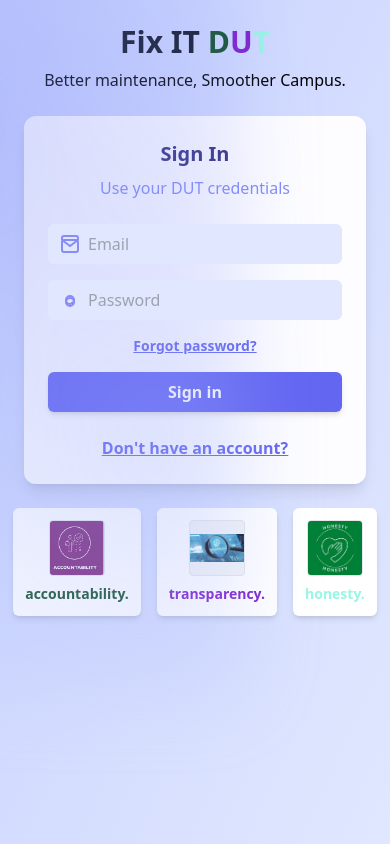
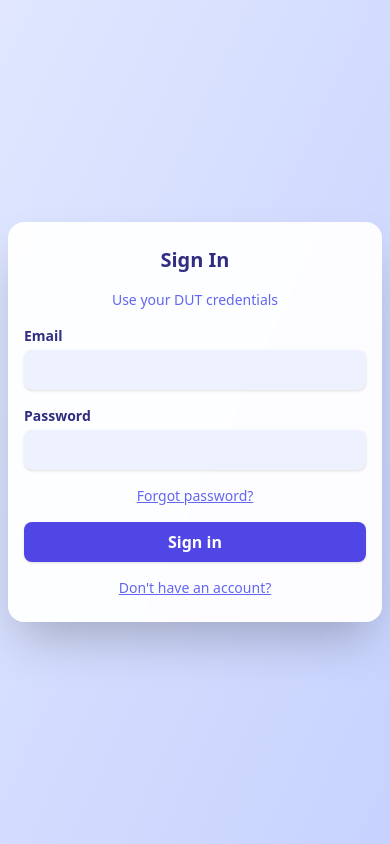
Before and after one commit to T9039/DUTFixIt, a Flask app: page /sign-in in a window 390 px wide. Run offline with Flask 3, Linux system fonts and the light colour scheme; some libraries are stand-ins or nearby versions.

Commit message:
updated them to the latest styling, and layout

```diff
--- a/templates/sign-in.html
+++ b/templates/sign-in.html
@@ -1,285 +1,98 @@
-{% extends 'base.html' %} {% block head %}
+{% extends 'base.html' %}
+{% block head %}
+<title>Sign-in</title>
 
-<title>Fix IT DUT</title>
+<style>
+  @keyframes fadein {
+    from {
+      opacity: 0;
+      transform: translateY(20px);
+    }
+    to {
+      opacity: 1;
+      transform: translateY(0);
+    }
+  }
+  .animate-fadein {
+    animation: fadein 0.8s ease-in-out;
+  }
+</style>
+{% endblock %}
 
-{% endblock %} {% block body %}
-<!-- Background blur shapes -->
-<div
-  class="absolute inset-0 -top-36 -left-36 w-screen h-screen opacity-35 blur-2xl pointer-events-none z-0 bg-[radial-gradient(circle_at_20%_30%,#818cf8_0%,transparent_70%),radial-gradient(circle_at_80%_70%,#a5b4fc_0%,transparent_70%)]"
-></div>
+{% block body %}
+<div class="min-h-screen flex items-center justify-center">
+  <div class="w-full max-w-md md:max-w-xl mx-auto flex flex-col items-center justify-center animate-fadein px-2">
+    <div class="bg-white/95 backdrop-blur-sm rounded-2xl shadow-2xl w-full px-4 py-6 md:px-10 md:py-12 flex flex-col items-center">
 
-<!-- Desktop/Tablet Layout -->
-<div
-  class="container relative z-10 mx-auto flex flex-wrap gap-12 rounded-2xl bg-white/85 shadow-xl p-10 min-h-[550px] max-w-6xl animate-fade-in hidden md:flex"
->
-  <!-- Left section -->
-  <div
-    class="flex-1 min-w-[300px] flex flex-col items-center justify-center gap-1 pb-4"
-  >
-    <h1
-      class="fixit-logo font-black text-[2.8rem] tracking-tight cursor-pointer transition-transform duration-200 ease-out hover:scale-110 hover:-rotate-2 hover:shadow-lg focus:scale-110 focus:-rotate-2 focus:shadow-lg outline-none"
-    >
-      <span class="text-gray-900">Fix IT </span
-      ><span class="text-green-900">D</span
-      ><span class="text-purple-700">U</span
-      ><span class="text-teal-200">T</span>
-    </h1>
-    <p
-      class="subtitle font-semibold text-indigo-500 text-xl text-center max-w-xl"
-    >
-      Better Maintenance, Smoother Campus.
-    </p>
-    <div class="flex gap-7 mt-8 justify-center items-center max-w-xl">
-      <div
-        class="image-box flex-1 max-w-[8rem] aspect-square rounded-xl shadow-md overflow-hidden bg-white hover:scale-110 hover:-rotate-2 hover:shadow-2xl transition-transform duration-200"
-      >
-        <img
-          class="w-full h-full object-cover"
-          src="https://www.dut.ac.za/wp-content/uploads/2023/04/Living-the-values-webpage-12.jpg"
-          alt="Living the Values"
-        />
-      </div>
-      <div
-        class="image-box flex-1 max-w-[8rem] aspect-square rounded-xl shadow-md overflow-hidden bg-white hover:scale-110 hover:-rotate-2 hover:shadow-2xl transition-transform duration-200"
-      >
-        <img
-          class="w-full h-full object-cover"
-          src="https://tse1.mm.bing.net/th/id/OIP.VX6SIViqqympaVRBfSyZpAHaD4?rs=1&pid=ImgDetMain&o=7&rm=3"
-          alt="Accountability"
-        />
-      </div>
-      <div
-        class="image-box flex-1 max-w-[8rem] aspect-square rounded-xl shadow-md overflow-hidden bg-white hover:scale-110 hover:-rotate-2 hover:shadow-2xl transition-transform duration-200"
-      >
-        <img
-          class="w-full h-full object-cover"
-          src="https://tse4.mm.bing.net/th/id/OIP.isrOqF66q9wz8l1k6jNPQAHaHa?rs=1&pid=ImgDetMain&o=7&rm=3"
-          alt="Transparency"
-        />
-      </div>
+      <!-- Desktop Sign-in Form -->
+      <form id="loginForm" class="hidden md:block w-full space-y-4">
+        <h2 class="text-xl md:text-2xl font-bold text-indigo-900 mb-1 text-center">Sign In</h2>
+        <p class="text-indigo-500 mb-2 text-center font-medium text-sm md:text-base">Use your DUT credentials</p>
+
+        <div>
+          <label for="email" class="block text-sm font-semibold text-indigo-900 mb-1">Email</label>
+          <input id="email" name="email" type="email" autocomplete="username"
+            class="w-full px-3 py-2 rounded-lg bg-indigo-50 focus:bg-white focus:outline-none focus:ring-2 focus:ring-indigo-300 text-base shadow"/>
+          <div id="desktopEmailError" class="text-sm text-red-600 mt-1 hidden"></div>
+        </div>
+
+        <div>
+          <label for="password" class="block text-sm font-semibold text-indigo-900 mb-1">Password</label>
+          <input id="password" name="password" type="password" autocomplete="current-password"
+            class="w-full px-3 py-2 rounded-lg bg-indigo-50 focus:bg-white focus:outline-none focus:ring-2 focus:ring-indigo-300 text-base shadow"/>
+          <div id="desktopPasswordError" class="text-sm text-red-600 mt-1 hidden"></div>
+        </div>
+
+        <div class="flex justify-between items-center">
+          <a href="/forgot-password/email" class="text-indigo-500 underline hover:text-indigo-700 text-sm">Forgot password?</a>
+        </div>
+
+        <button type="submit"
+          class="w-full bg-indigo-600 hover:bg-indigo-700 text-white font-semibold py-2 rounded-lg shadow transition text-base">
+          Sign in
+        </button>
+
+        <p class="register-link text-indigo-500 text-center mt-2 font-medium text-sm">
+          <a href="/sign-up" class="underline hover:text-indigo-700">Don't have an account?</a>
+        </p>
+      </form>
+
+      <!-- Mobile Sign-in Form -->
+      <form id="mobileSignInForm" class="block md:hidden w-full space-y-4">
+        <h2 class="text-xl font-bold text-indigo-900 mb-1 text-center">Sign In</h2>
+        <p class="text-indigo-500 mb-2 text-center font-medium text-sm">Use your DUT credentials</p>
+
+        <div>
+          <label for="mobileEmail" class="block text-sm font-semibold text-indigo-900 mb-1">Email</label>
+          <input id="mobileEmail" name="email" type="email" autocomplete="username"
+            class="w-full px-3 py-2 rounded-lg bg-indigo-50 focus:bg-white focus:outline-none focus:ring-2 focus:ring-indigo-300 text-base shadow"/>
+          <div id="mobileEmailError" class="text-sm text-red-600 mt-1 hidden"></div>
+        </div>
+
+        <div>
+          <label for="mobilePassword" class="block text-sm font-semibold text-indigo-900 mb-1">Password</label>
+          <input id="mobilePassword" name="password" type="password" autocomplete="current-password"
+            class="w-full px-3 py-2 rounded-lg bg-indigo-50 focus:bg-white focus:outline-none focus:ring-2 focus:ring-indigo-300 text-base shadow"/>
+          <div id="mobilePasswordError" class="text-sm text-red-600 mt-1 hidden"></div>
+        </div>
+
+        <a href="/forgot-password/email" class="text-indigo-500 underline hover:text-indigo-700 text-sm block text-center">
+          Forgot password?
+        </a>
+
+        <button type="submit"
+          class="w-full bg-indigo-600 hover:bg-indigo-700 text-white font-semibold py-2 rounded-lg shadow transition text-base">
+          Sign in
+        </button>
+
+        <p class="register-link text-indigo-500 text-center mt-2 font-medium text-sm">
+          <a href="/sign-up" class="underline hover:text-indigo-700">Don't have an account?</a>
+        </p>
+      </form>
+
     </div>
-  </div>
-
-  <!-- Right section (form) -->
-  <div
-    class="flex-1 max-w-sm w-full flex flex-col items-center bg-white rounded-xl shadow-lg p-8 relative"
-  >
-    <h2 class="text-3xl font-bold text-indigo-900 mb-2">Sign In</h2>
-    <p class="subtitle text-indigo-400 font-medium mb-6">
-      Use your DUT credentials
-    </p>
-    <form id="loginForm" class="w-full">
-      <!-- Email -->
-      <label for="email" class="font-medium">Email</label>
-      <div class="relative mb-2">
-        <span
-          class="absolute left-3 top-1/2 -translate-y-1/2 text-indigo-500 opacity-70"
-        >
-          <!-- email icon -->
-          <svg
-            width="20"
-            height="20"
-            fill="none"
-            stroke="currentColor"
-            stroke-width="2"
-          >
-            <path d="M2 6V4a2 2 0 0 1 2-2h12a2 2 0 0 1 2 2v2" />
-            <rect x="2" y="6" width="16" height="12" rx="2" />
-            <path d="M2 6l8 6 8-6" />
-          </svg>
-        </span>
-        <input
-          id="email"
-          name="email"
-          type="email"
-          autocomplete="username"
-          class="w-full pl-10 pr-3 py-2 rounded-md bg-indigo-100 shadow-sm focus:bg-white focus:ring-2 focus:ring-indigo-300 outline-none"
-        />
-      </div>
-      <div
-        class="error-message text-red-600 text-sm hidden"
-        id="desktopEmailError"
-      ></div>
-
-      <!-- Password -->
-      <label for="password" class="font-medium">Password</label>
-      <div class="relative mb-2">
-        <span
-          class="absolute left-3 top-1/2 -translate-y-1/2 text-indigo-500 opacity-70"
-        >
-          <!-- lock icon -->
-          <svg
-            width="20"
-            height="20"
-            fill="none"
-            stroke="currentColor"
-            stroke-width="2"
-          >
-            <rect x="6" y="8" width="8" height="8" rx="4" />
-            <path d="M12 12v2" />
-            <circle cx="10" cy="10" r="4" />
-          </svg>
-        </span>
-        <input
-          id="password"
-          name="password"
-          type="password"
-          autocomplete="current-password"
-          class="w-full pl-10 pr-3 py-2 rounded-md bg-indigo-100 shadow-sm focus:bg-white focus:ring-2 focus:ring-indigo-300 outline-none"
-        />
-      </div>
-      <div
-        class="error-message text-red-600 text-sm hidden"
-        id="desktopPasswordError"
-      ></div>
-
-      <a
-        href="Forgot password(DSKTOP).HTML"
-        class="text-indigo-500 underline text-sm font-semibold block mt-2 mb-4"
-        >Forgot password?</a
-      >
-      <button
-        type="submit"
-        class="bg-indigo-500 text-white font-bold py-2 rounded-md w-full shadow-md hover:bg-indigo-400 active:scale-95 transition"
-      >
-        Sign in
-      </button>
-    </form>
-    <p class="mt-10 text-indigo-500 underline font-semibold">
-      <a href="sign-up.html">Don't have an account?</a>
-    </p>
   </div>
 </div>
 
-<!-- Mobile stacked layout -->
-<main
-  class="flex flex-col items-center min-h-screen p-6 text-center bg-gradient-to-br from-indigo-200 to-indigo-100 md:hidden animate-fade-in"
->
-  <h1 class="fixit-logo font-black text-3xl cursor-pointer">
-    <span class="text-gray-900">Fix IT </span
-    ><span class="text-green-900">D</span><span class="text-purple-700">U</span
-    ><span class="text-teal-200">T</span>
-  </h1>
-  <div class="tagline mt-2 mb-6 font-medium">
-    Better maintenance, Smoother Campus.
-  </div>
-  <form
-    id="mobileSignInForm"
-    action="dashboard.html"
-    method="get"
-    class="mobile-form bg-white/95 rounded-xl shadow-lg p-6 w-full max-w-md"
-  >
-    <h2 class="text-xl font-bold text-indigo-900 mb-2">Sign In</h2>
-    <p class="text-indigo-400 font-medium mb-6">Use your DUT credentials</p>
-    <div class="mb-4 relative">
-      <span
-        class="absolute left-3 top-1/2 -translate-y-1/2 text-indigo-500 opacity-70"
-      >
-        <svg
-          width="20"
-          height="20"
-          fill="none"
-          stroke="currentColor"
-          stroke-width="2"
-        >
-          <path d="M2 6V4a2 2 0 0 1 2-2h12a2 2 0 0 1 2 2v2" />
-          <rect x="2" y="6" width="16" height="12" rx="2" />
-          <path d="M2 6l8 6 8-6" />
-        </svg>
-      </span>
-      <input
-        type="email"
-        id="mobileEmail"
-        name="email"
-        placeholder="Email"
-        required
-        autocomplete="username"
-        class="w-full pl-10 pr-3 py-2 rounded-md bg-indigo-100 focus:bg-white focus:ring-2 focus:ring-indigo-300 outline-none"
-      />
-      <div
-        class="error-message text-red-600 text-sm hidden"
-        id="mobileEmailError"
-      ></div>
-    </div>
-    <div class="mb-4 relative">
-      <span
-        class="absolute left-3 top-1/2 -translate-y-1/2 text-indigo-500 opacity-70"
-      >
-        <svg
-          width="20"
-          height="20"
-          fill="none"
-          stroke="currentColor"
-          stroke-width="2"
-        >
-          <rect x="6" y="8" width="8" height="8" rx="4" />
-          <path d="M12 12v2" />
-          <circle cx="10" cy="10" r="4" />
-        </svg>
-      </span>
-      <input
-        type="password"
-        id="mobilePassword"
-        name="password"
-        placeholder="Password"
-        required
-        autocomplete="current-password"
-        class="w-full pl-10 pr-3 py-2 rounded-md bg-indigo-100 focus:bg-white focus:ring-2 focus:ring-indigo-300 outline-none"
-      />
-      <div
-        class="error-message text-red-600 text-sm hidden"
-        id="mobilePasswordError"
-      ></div>
-    </div>
-    <a
-      href="Forgot password(DSKTOP).HTML"
-      class="text-indigo-500 underline text-sm font-semibold block mb-4"
-      >Forgot password?</a
-    >
-    <button
-      type="submit"
-      class="bg-indigo-500 text-white font-bold py-2 rounded-md w-full shadow-md hover:bg-indigo-400 active:scale-95 transition"
-    >
-      Sign in
-    </button>
-    <p class="mt-6 text-indigo-500 underline font-semibold">
-      <a href="sign-up.html">Don't have an account?</a>
-    </p>
-  </form>
-  <div class="mobile-value-cards flex gap-4 mt-6 max-w-md">
-    <div
-      class="value-card bg-white rounded-md shadow-md p-3 flex flex-col items-center font-semibold text-sm"
-    >
-      <img
-        src="static/img/accountability.png"
-        class="w-14 h-14 object-contain mb-2 rounded border bg-gray-100"
-        alt="Accountability"
-      />
-      <span class="text-green-900">accountability.</span>
-    </div>
-    <div
-      class="value-card bg-white rounded-md shadow-md p-3 flex flex-col items-center font-semibold text-sm"
-    >
-      <img
-        src="static/img/Transperancy.png"
-        class="w-14 h-14 object-contain mb-2 rounded border bg-gray-100"
-        alt="Transparency"
-      />
-      <span class="text-purple-700">transparency.</span>
-    </div>
-    <div
-      class="value-card bg-white rounded-md shadow-md p-3 flex flex-col items-center font-semibold text-sm"
-    >
-      <img
-        src="static/img/honesty.png"
-        class="w-14 h-14 object-contain mb-2 rounded border bg-gray-100"
-        alt="Honesty"
-      />
-      <span class="text-teal-200">honesty.</span>
-    </div>
-  </div>
-</main>
-
-<!-- Your extracted JS -->
 <script src="static/js/sign-in.js"></script>
 {% endblock %}
```
Also changed, not shown: templates/sign-up.html (+176 -168 lines).
